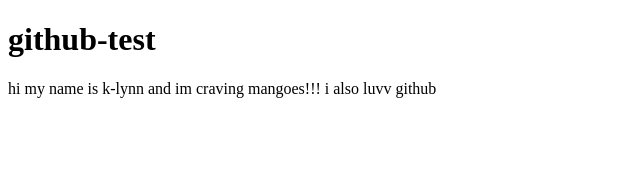
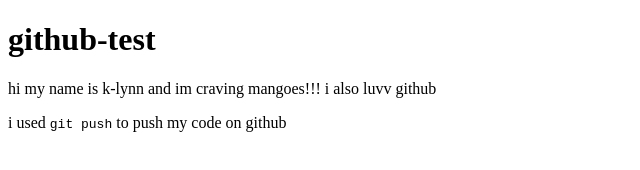
Before and after one commit to cailynnesantos/github-test, a plain HTML site: page index.html in a window 1280 px wide. Shown: the whole page, without its empty margins (0-640 px from the left). Drawn offline with Linux system fonts and the light colour scheme.

Commit message:
added another paragraph

```diff
--- a/index.html
+++ b/index.html
@@ -8,6 +8,7 @@
 <body>
 	<h1>github-test</h1>
 		<p>hi my name is k-lynn and im craving mangoes!!! i also luvv github </p>
+			<p>i used <code>git push</code> to push my code on github</p>
 
 </body>
 </html>
```
